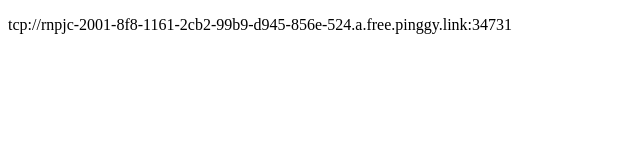
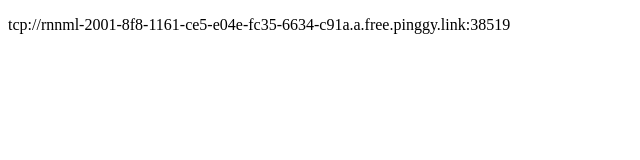
Before and after one commit to ermfwernfjwejf/cool.github.io, a plain HTML site: page index.html in a window 1280 px wide. Shown: the full height of the page, 0-640 px from the left. Drawn offline with Linux system fonts and the light colour scheme.

Commit message:
Update index.html

```diff
--- a/index.html
+++ b/index.html
@@ -13,7 +13,7 @@
         <!--[if lt IE 7]>
             <p class="browsehappy">You are using an <strong>outdated</strong> browser. Please <a href="#">upgrade your browser</a> to improve your experience.</p>
         <![endif]-->
-        <p>tcp://rnpjc-2001-8f8-1161-2cb2-99b9-d945-856e-524.a.free.pinggy.link:34731</p>
+        <p>tcp://rnnml-2001-8f8-1161-ce5-e04e-fc35-6634-c91a.a.free.pinggy.link:38519</p>
         <script src="" async defer></script>
     </body>
 </html>
```
